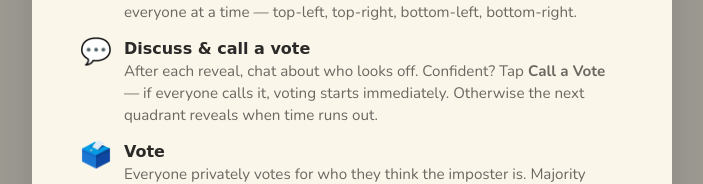
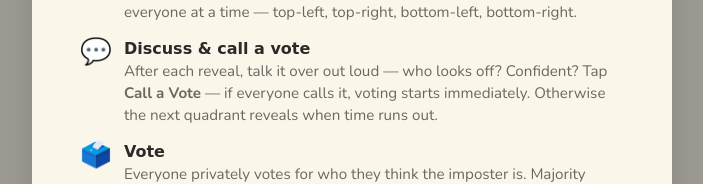
Before and after one commit to Shreyap1929/PeekOops, a React (Vite) app in the folder client/: page / in a window 1280 px wide. Both pictures are taken after a click on the button "📖 How to Play". Shown: the part 384-568 px from the top of the page, without its empty margins (288-991 px from the left). Built offline with nearby package versions, Linux system fonts and the light colour scheme; no server answers; a web font is replaced by a local one.

Commit message:
Update HowToPlayModal.jsx

```diff
--- a/client/src/components/HowToPlayModal.jsx
+++ b/client/src/components/HowToPlayModal.jsx
@@ -24,9 +24,10 @@
         </Section>
 
         <Section emoji="💬" title="Discuss & call a vote">
-          After each reveal, chat about who looks off. Confident? Tap
-          <strong> Call a Vote</strong> — if everyone calls it, voting starts
-          immediately. Otherwise the next quadrant reveals when time runs out.
+          After each reveal, talk it over out loud — who looks off? Confident?
+          Tap <strong>Call a Vote</strong> — if everyone calls it, voting
+          starts immediately. Otherwise the next quadrant reveals when time
+          runs out.
         </Section>
 
         <Section emoji="🗳️" title="Vote">
```
